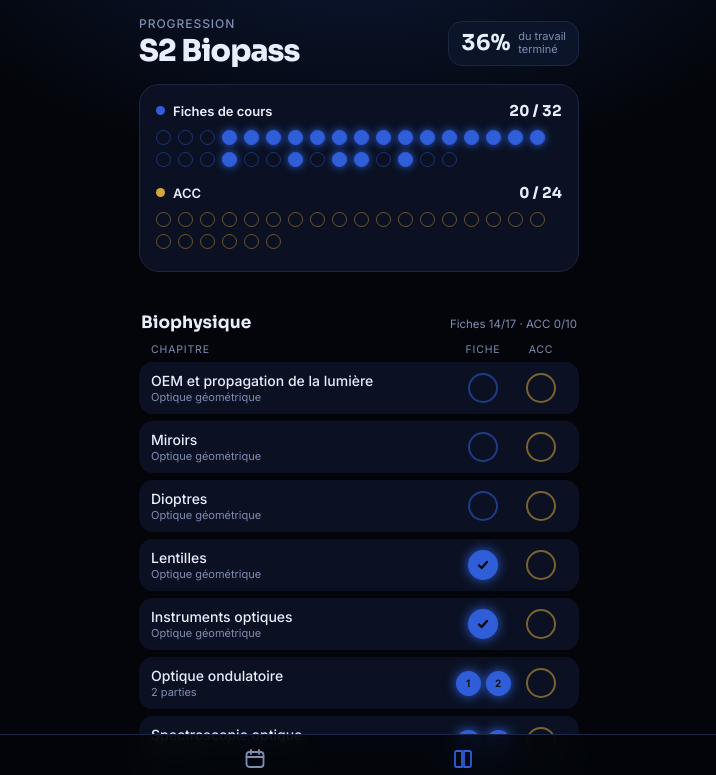
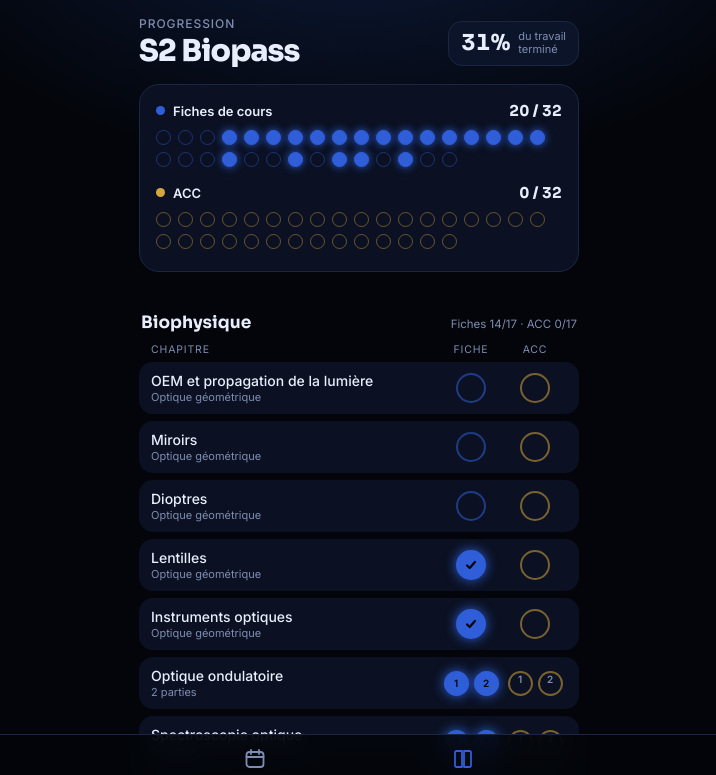
Before and after one commit to ilysti06-a11y/grind, a plain HTML site: page index.html in a window 1280 px wide. Both pictures are taken after a click on the button "S2 Biopass". Shown: the top 775 px of the page, without its empty margins (281-997 px from the left). Drawn offline with Linux system fonts and the light colour scheme.

Commit message:
S2 : une case ACC par partie de chapitre
Co-Authored-By: Claude Opus 5.5 <noreply@anthropic.com>
Claude-Session: https://claude.ai/code/session_012gaqdZRYVbzACc8fjij3rZ

```diff
--- a/index.html
+++ b/index.html
@@ -112,15 +112,16 @@ button:focus-visible{outline:2px solid var(--fg);outline-offset:3px}
 .subj{display:flex;justify-content:space-between;align-items:baseline;margin:22px 2px 10px}
 .subj h3{margin:0;font-family:var(--display);font-size:17px}
 .subj span{font-size:11.5px;color:var(--muted)}
-.cols{display:grid;grid-template-columns:1fr 64px 52px;padding:0 12px 6px;font-size:10.5px;color:var(--muted);text-transform:uppercase;letter-spacing:.08em}
+.cols{display:grid;grid-template-columns:1fr 64px 64px;padding:0 12px 6px;font-size:10.5px;color:var(--muted);text-transform:uppercase;letter-spacing:.08em}
 .cols span{text-align:center}
 .rows2{display:flex;flex-direction:column;gap:7px}
-.r2{display:grid;grid-template-columns:1fr 64px 52px;align-items:center;background:var(--cell);border-radius:14px;padding:10px 12px;min-height:50px}
+.r2{display:grid;grid-template-columns:1fr 64px 64px;align-items:center;background:var(--cell);border-radius:14px;padding:10px 12px;min-height:50px}
 .r2 .nm{font-size:14px;font-weight:500;min-width:0}
 .r2 .nm small{display:block;font-size:11px;color:var(--muted);font-weight:400;margin-top:1px}
 .r2 .cell{display:flex;justify-content:center;gap:5px}
-.r2.many .cell:nth-child(2){grid-row:2;grid-column:1 / 3;justify-content:flex-start;gap:8px;margin-top:8px}
-.r2.many .cell:nth-child(3){grid-row:1;grid-column:3}
+.r2.many .cell{grid-column:1 / -1;justify-content:flex-start;align-items:center;gap:8px;margin-top:8px}
+.r2 .cell .lb{display:none;width:40px;font-size:10.5px;color:var(--muted);text-transform:uppercase;letter-spacing:.06em}
+.r2.many .cell .lb{display:block}
 .cb{--c:var(--fiche);width:30px;height:30px;border-radius:50%;border:2px solid color-mix(in srgb,var(--c) 55%,transparent);display:grid;place-items:center;font-size:10px;font-weight:700;color:var(--muted);transition:all .35s cubic-bezier(.34,1.56,.64,1)}
 .cb.sm{width:25px;height:25px}
 .cb svg{width:14px;height:14px;stroke:#04060c;opacity:0;transition:opacity .2s}
@@ -328,6 +329,8 @@ const S2=[
 const S2KEY='grind.s2.v1';
 let s2={};
 try{s2=JSON.parse(localStorage.getItem(S2KEY))||{}}catch(e){s2={}}
+// ancien format : une seule case ACC par chapitre -> partie 0
+Object.keys(s2).forEach(k=>{if(/^a:[^:]+$/.test(k)){s2[k+':0']=s2[k];delete s2[k]}});
 const s2save=()=>{try{localStorage.setItem(S2KEY,JSON.stringify(s2))}catch(e){}};
 // Clés : "f:<id>:<partie>" et "a:<id>". Valeur par défaut : f -> état tablette, a -> false
 const s2get=(k,def)=>k in s2?s2[k]:def;
@@ -338,7 +341,7 @@ function s2tasks(){
   const F=[],A=[];
   S2.forEach(s=>s.items.forEach(it=>{
     it.f.forEach((d,i)=>F.push(s2get(`f:${it.id}:${i}`,d)));
-    A.push(s2get(`a:${it.id}`,false));
+    it.f.forEach((d,i)=>A.push(s2get(`a:${it.id}:${i}`,false)));
   }));
   return {F,A};
 }
@@ -356,18 +359,19 @@ function s2render(){
   const L=$('s2list'); L.innerHTML='';
   S2.forEach(s=>{
     let fT=0,fD=0,aD=0;
-    s.items.forEach(it=>{it.f.forEach((d,i)=>{fT++;if(s2get(`f:${it.id}:${i}`,d))fD++});if(s2get(`a:${it.id}`,false))aD++});
-    L.insertAdjacentHTML('beforeend',`<div class="subj"><h3>${s.subj}</h3><span>Fiches ${fD}/${fT} · ACC ${aD}/${s.items.length}</span></div>
+    s.items.forEach(it=>{it.f.forEach((d,i)=>{fT++;if(s2get(`f:${it.id}:${i}`,d))fD++;if(s2get(`a:${it.id}:${i}`,false))aD++})});
+    L.insertAdjacentHTML('beforeend',`<div class="subj"><h3>${s.subj}</h3><span>Fiches ${fD}/${fT} · ACC ${aD}/${fT}</span></div>
       <div class="cols"><span style="text-align:left">Chapitre</span><span>Fiche</span><span>ACC</span></div>`);
     const box=document.createElement('div'); box.className='rows2';
     s.items.forEach(it=>{
       const multi=it.f.length>1;
       const fcells=it.f.map((d,i)=>{const on=s2get(`f:${it.id}:${i}`,d);
         return `<button class="cb${multi?' sm':''}${on?' on':''}" style="--c:var(--fiche)" data-key="f:${it.id}:${i}" aria-pressed="${on}" aria-label="Fiche ${it.n}${multi?' partie '+(i+1):''}">${multi?(i+1):''}${CHECK}</button>`}).join('');
-      const aon=s2get(`a:${it.id}`,false);
+      const acells=it.f.map((d,i)=>{const on=s2get(`a:${it.id}:${i}`,false);
+        return `<button class="cb${multi?' sm':''}${on?' on':''}" style="--c:var(--acc)" data-key="a:${it.id}:${i}" aria-pressed="${on}" aria-label="ACC ${it.n}${multi?' partie '+(i+1):''}">${multi?(i+1):''}${CHECK}</button>`}).join('');
       box.insertAdjacentHTML('beforeend',`<div class="r2${it.f.length>2?' many':''}"><div class="nm">${it.n}${it.g||it.h?`<small>${it.g||it.h}</small>`:''}</div>
-        <div class="cell">${fcells}</div>
-        <div class="cell"><button class="cb${aon?' on':''}" style="--c:var(--acc)" data-key="a:${it.id}" aria-pressed="${aon}" aria-label="ACC ${it.n}">${CHECK}</button></div></div>`);
+        <div class="cell"><span class="lb">Fiche</span>${fcells}</div>
+        <div class="cell"><span class="lb">ACC</span>${acells}</div></div>`);
     });
     L.appendChild(box);
   });
--- a/sw.js
+++ b/sw.js
@@ -1,5 +1,5 @@
 // Cache simple pour que l'appli s'ouvre même sans réseau.
-const CACHE = 'grind-v4';
+const CACHE = 'grind-v5';
 const FILES = ['./', './index.html', './manifest.json', './icons/icon-180.png', './icons/icon-192.png', './icons/icon-512.png'];
 
 self.addEventListener('install', e => {
```
